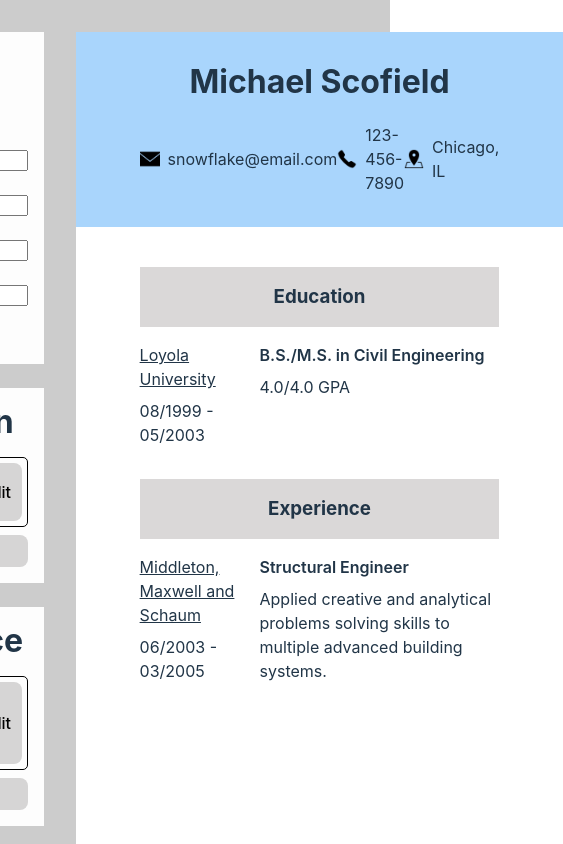
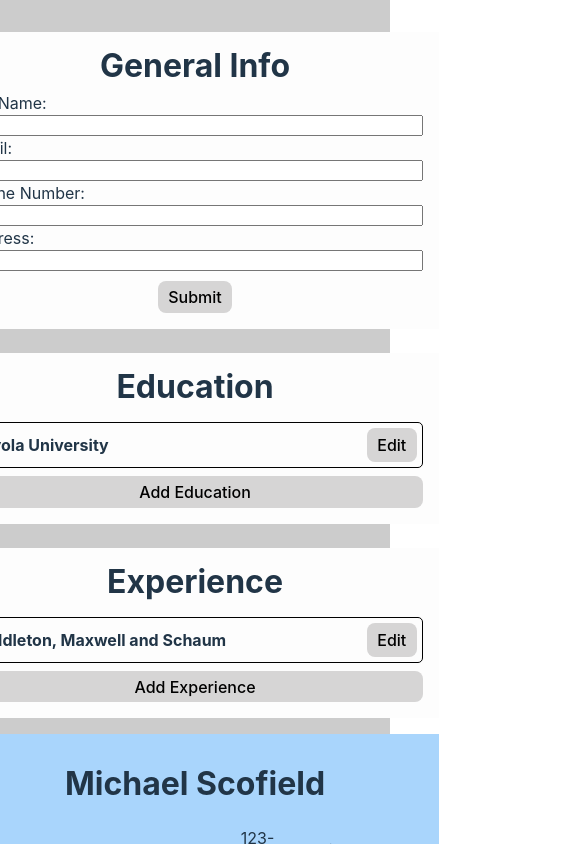
Before and after one commit to kennydn99/cv-application, a React (Vite) app: page / in a window 390 px wide. Shown: the top 844 px of the page, 563 px wide, since content can reach past the window. Built offline with nearby package versions, Linux system fonts and the light colour scheme.

Commit message:
update styling to be responsive

```diff
--- a/src/App.css
+++ b/src/App.css
@@ -13,3 +13,15 @@
 .main {
   background-color: #e9e9e9;
 }
+
+@media (max-width: 960px) {
+  #root {
+    display: flex; /* Change to flex display */
+    flex-direction: column; /* Stack items vertically */
+  }
+
+  /* Optional: you can also adjust gap for mobile views */
+  #root {
+    gap: 1em; /* Reduce gap for mobile views */
+  }
+}
```
